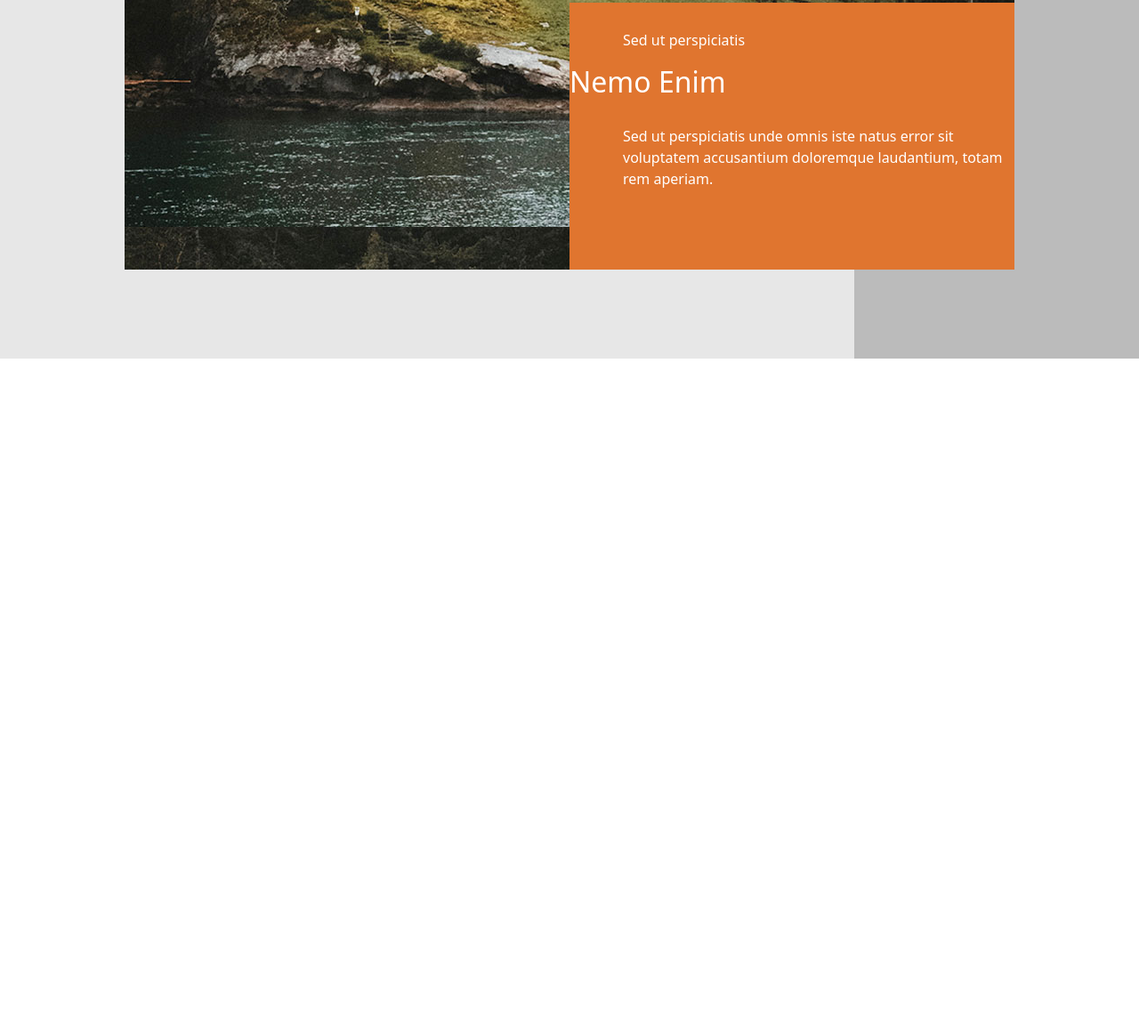
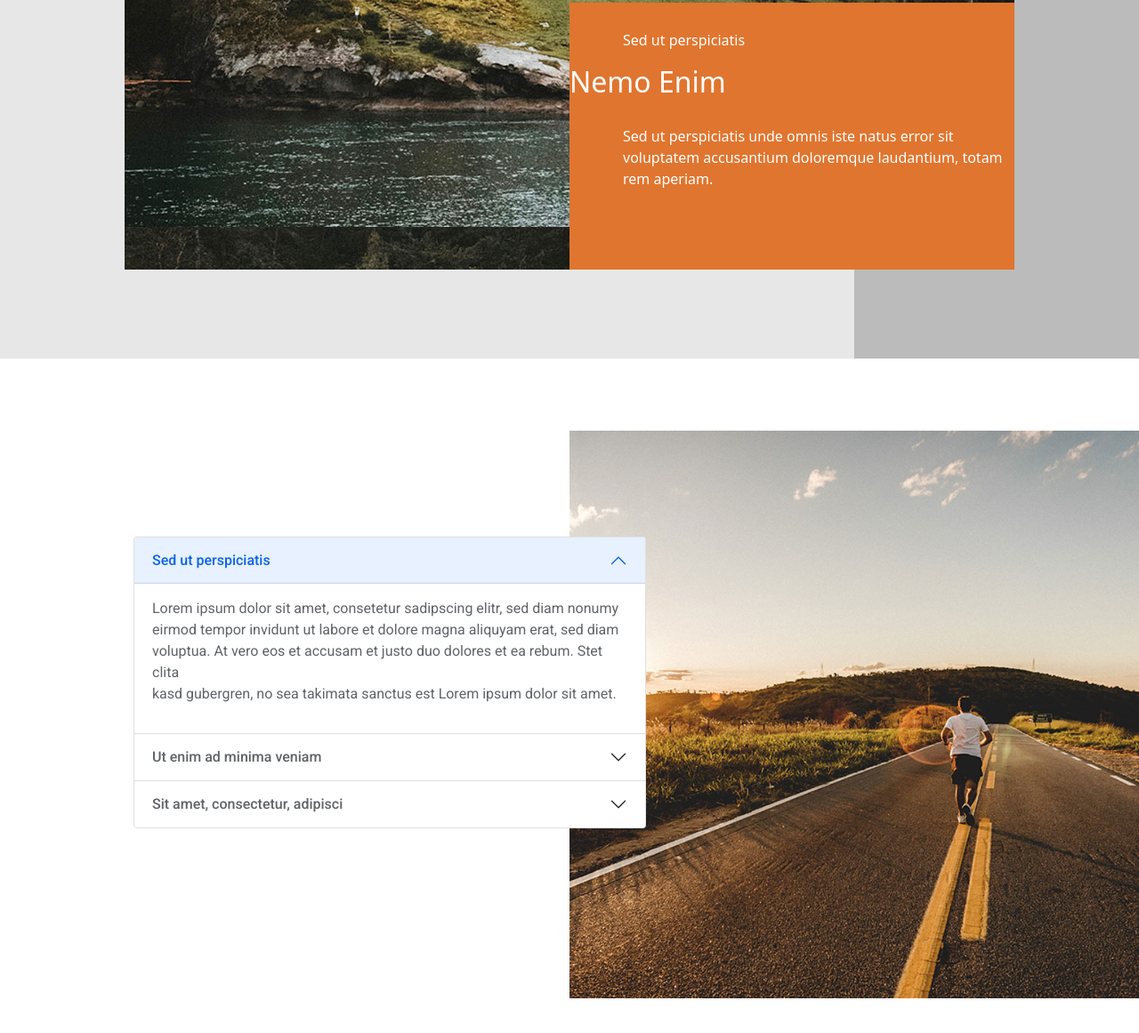
Before and after one commit to Lautaro48/proyectoFinal, a plain HTML site: page index.html in a window 1280 px wide. Shown: the part 1897-3058 px from the top of the page at 89% size. Before the commit the page ends 2300 px from the top, so only its background shows below. Drawn offline with nearby package versions, Linux system fonts and the light colour scheme.

Commit message:
Agregamos seccion 3, falta la 4 y el footer

```diff
--- a/index.html
+++ b/index.html
@@ -63,10 +63,52 @@
         </div>
     </section>
     <section id="Services">
-
+        <div class="accordion_propio">
+        <div class="accordion" id="accordionExample">
+            <div class="accordion-item">
+              <h2 class="accordion-header" id="headingOne">
+                <button class="accordion-button" type="button" data-bs-toggle="collapse" data-bs-target="#collapseOne" aria-expanded="true" aria-controls="collapseOne">
+                Sed ut perspiciatis
+                </button>
+              </h2>
+              <div id="collapseOne" class="accordion-collapse collapse show" aria-labelledby="headingOne" data-bs-parent="#accordionExample">
+                <div class="accordion-body">
+                   <p>Lorem ipsum dolor sit amet, consetetur sadipscing elitr, sed diam nonumy <br>eirmod tempor invidunt ut labore et dolore magna aliquyam erat, sed diam <br>voluptua. At vero eos et accusam et justo duo dolores et ea rebum. Stet clita <br>kasd gubergren, no sea takimata sanctus est Lorem ipsum dolor sit amet.</p>
+                </div>
+              </div>
+            </div>
+            <div class="accordion-item">
+              <h2 class="accordion-header" id="headingTwo">
+                <button class="accordion-button collapsed" type="button" data-bs-toggle="collapse" data-bs-target="#collapseTwo" aria-expanded="false" aria-controls="collapseTwo">
+                Ut enim ad minima veniam
+                </button>
+              </h2>
+              <div id="collapseTwo" class="accordion-collapse collapse" aria-labelledby="headingTwo" data-bs-parent="#accordionExample">
+                <div class="accordion-body">
+                    <p>Lorem ipsum dolor sit amet, consetetur sadipscing elitr, sed diam nonumy <br>eirmod tempor invidunt ut labore et dolore magna aliquyam erat, sed diam <br>voluptua. At vero eos et accusam et justo duo dolores et ea rebum. Stet clita <br>kasd gubergren, no sea takimata sanctus est Lorem ipsum dolor sit amet.</p>
+                </div>
+              </div>
+            </div>
+            <div class="accordion-item">
+              <h2 class="accordion-header" id="headingThree">
+                <button class="accordion-button collapsed" type="button" data-bs-toggle="collapse" data-bs-target="#collapseThree" aria-expanded="false" aria-controls="collapseThree">
+                Sit amet, consectetur, adipisci
+                </button>
+              </h2>
+              <div id="collapseThree" class="accordion-collapse collapse" aria-labelledby="headingThree" data-bs-parent="#accordionExample">
+                <div class="accordion-body">
+                  <p>Lorem ipsum dolor sit amet, consetetur sadipscing elitr, sed diam nonumy <br>eirmod tempor invidunt ut labore et dolore magna aliquyam erat, sed diam <br>voluptua. At vero eos et accusam et justo duo dolores et ea rebum. Stet clita <br>kasd gubergren, no sea takimata sanctus est Lorem ipsum dolor sit amet.</p>
+                </div>
+              </div>
+            </div>
+        </div>
+        </div>
     </section>
 
     <!-- Link JS Boostrap-->
     <script src="https://cdn.jsdelivr.net/npm/bootstrap@5.1.0/dist/js/bootstrap.bundle.min.js" integrity="sha384-U1DAWAznBHeqEIlVSCgzq+c9gqGAJn5c/t99JyeKa9xxaYpSvHU5awsuZVVFIhvj" crossorigin="anonymous"></script>
 </body>
 </html>
+
+<!--$accordion-icon-color:                    $accordion-color;
+$accordion-icon-active-color:             $accordion-button-active-color;-->
--- a/style.css
+++ b/style.css
@@ -125,3 +125,28 @@ header button {
     margin-left: 60px;
     margin-top: 30px;
 }
+#Services {
+    width: 100%;
+    height: 800px;
+    background-image: url(images/section4-image.png);
+    background-position: right;
+    background-repeat: no-repeat;
+    background-size: 50%;
+}
+.accordion_propio {
+    width: 45%;
+    height: 30%;
+    margin-left: 150px;
+    padding-top: 200px;
+}
+.accordion_propio p {
+    font-size: 16px;
+    font-family: 'Roboto', sans-serif;
+    color: #5F6368;
+}
+.accordion_propio button {
+    font-size: 16px;
+    font-family:'Roboto', sans-serif;
+    font-weight: 500;
+    color: #5F6368;
+}
```
